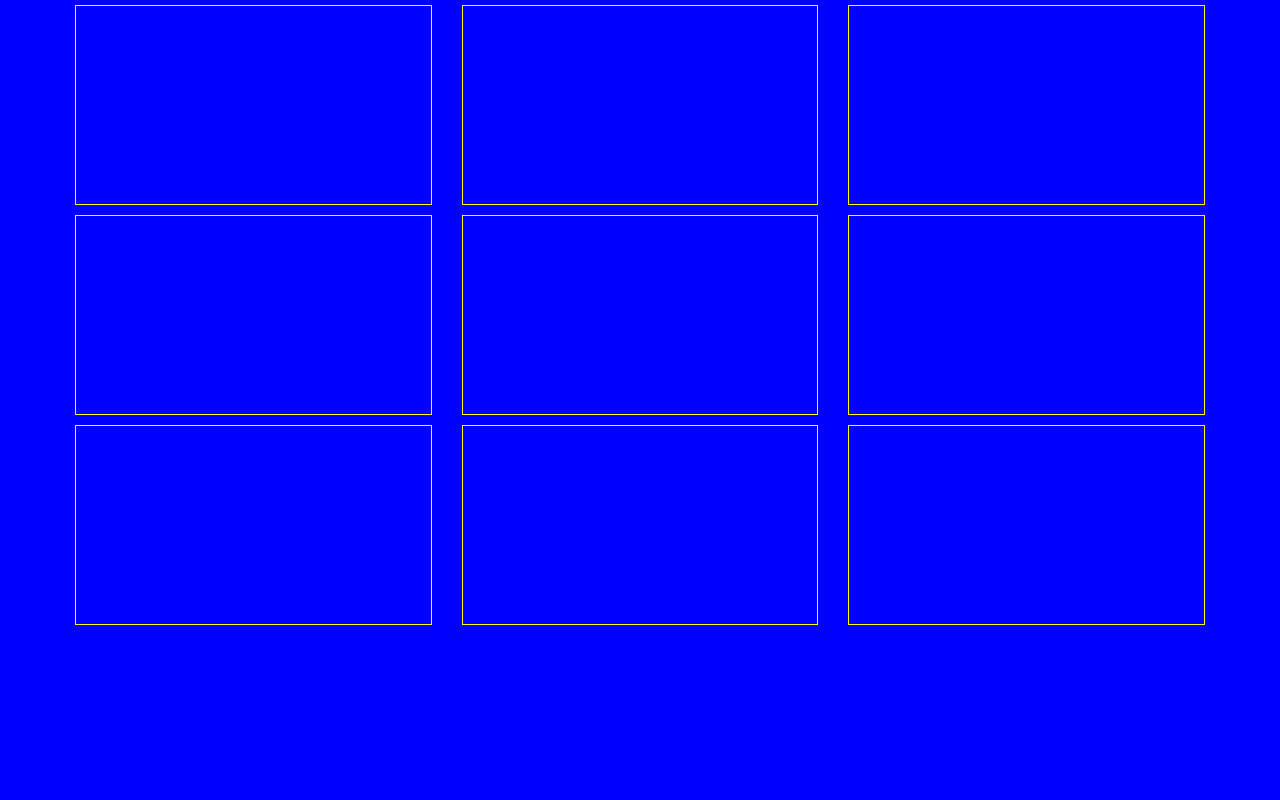
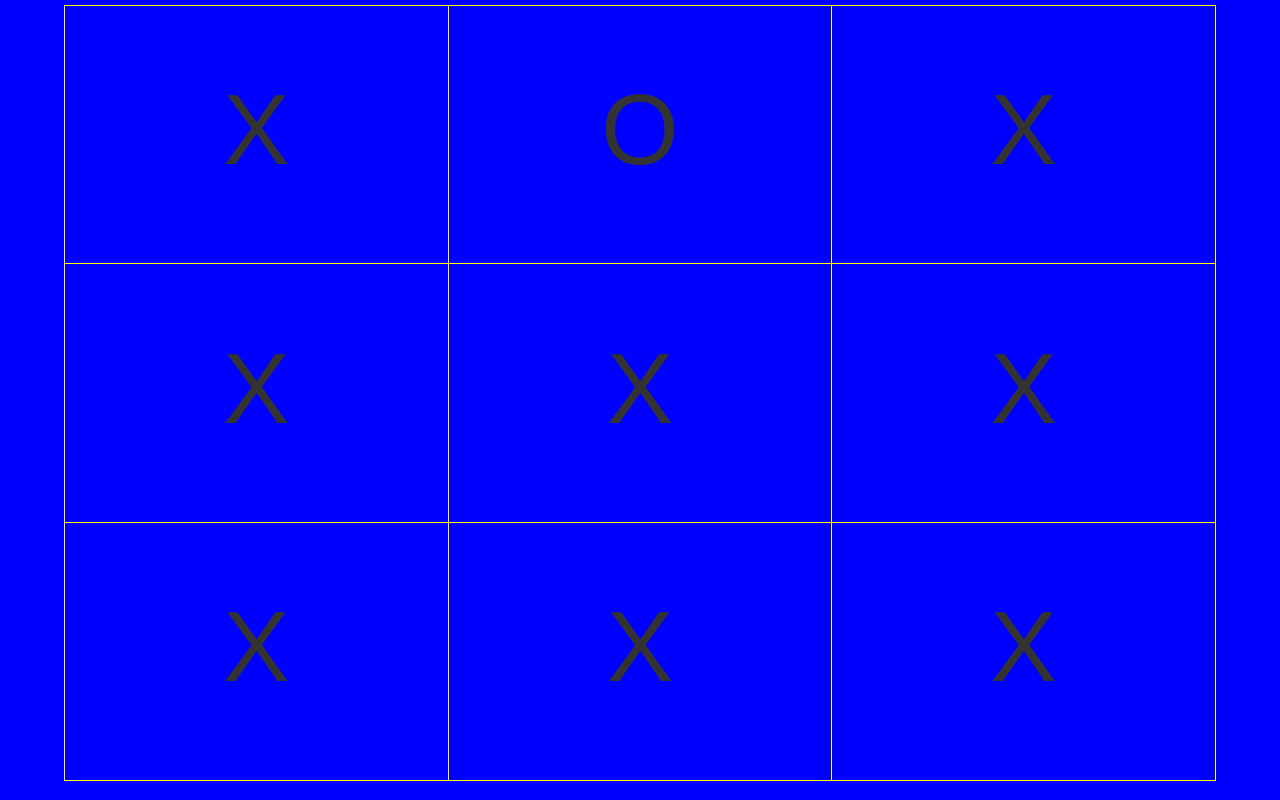
Before and after one commit to yurazinko/tic-tac-toe, a plain HTML site: page index.html in a window 1280 px wide. Drawn offline with nearby package versions, Linux system fonts and the light colour scheme.

Commit message:
create markup

```diff
--- a/index.html
+++ b/index.html
@@ -15,41 +15,23 @@
 
 	</header>
 	<main>
-		<div class="container">
-			<div class="row">
-				<div class="col-md-4">
-					<div class="cell"></div>
-				</div>
-				<div class="col-md-4">
-					<div class="cell"></div>
-				</div>
-				<div class="col-md-4">
-					<div class="cell"></div>
-				</div>
-			</div>
-			<div class="row">
-				<div class="col-md-4">
-					<div class="cell"></div>
-				</div>
-				<div class="col-md-4">
-					<div class="cell"></div>
-				</div>
-				<div class="col-md-4">
-					<div class="cell"></div>
-				</div>
-			</div>
-			<div class="row">
-				<div class="col-md-4">
-					<div class="cell"></div>
-				</div>
-				<div class="col-md-4">
-					<div class="cell"></div>
-				</div>
-				<div class="col-md-4">
-					<div class="cell"></div>
-				</div>
-			</div>
-		</div>
+		<table>
+		  <tr>
+		    <td><p>X</p></td>
+		    <td><p>O</p></td>
+		    <td><p>X</p></td>
+		  </tr>
+		  <tr>
+		    <td><p>X</p></td>
+		    <td><p>X</p></td>
+		    <td><p>X</p></td>
+		  </tr>
+		  <tr>
+		    <td><p>X</p></td>
+		    <td><p>X</p></td>
+		    <td><p>X</p></td>
+		  </tr>
+		</table>
 	</main>
 	<footer>
 
--- a/style/style.css
+++ b/style/style.css
@@ -3,12 +3,21 @@ body {
 }
 
 
-.row {
-	border: 5px solid transparent;
+table {
+	margin-left: 5%;
+	margin-right: 5%;
+	margin-top: 5px;
+	margin-bottom: 5px;
+	position: absolute;
+	width: 90%;
+	height: 97%;
 }
-
-.cell {
-	/* margin: -5px; */
+tr {
+	height: 100px
+}
+td {
 	border: 1px solid yellow;
-	height: 200px;
+	width: 30%;
+	font-size: 100px;
+	text-align: center;
 }
```
